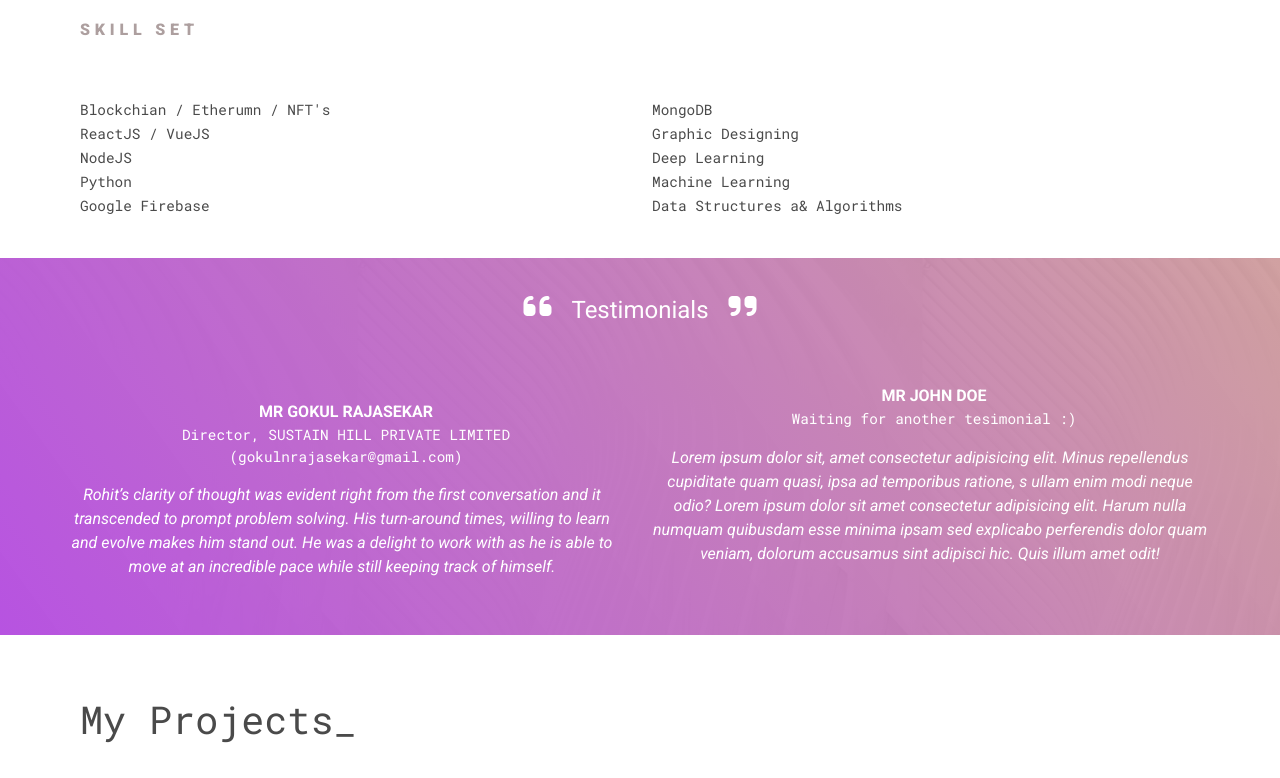
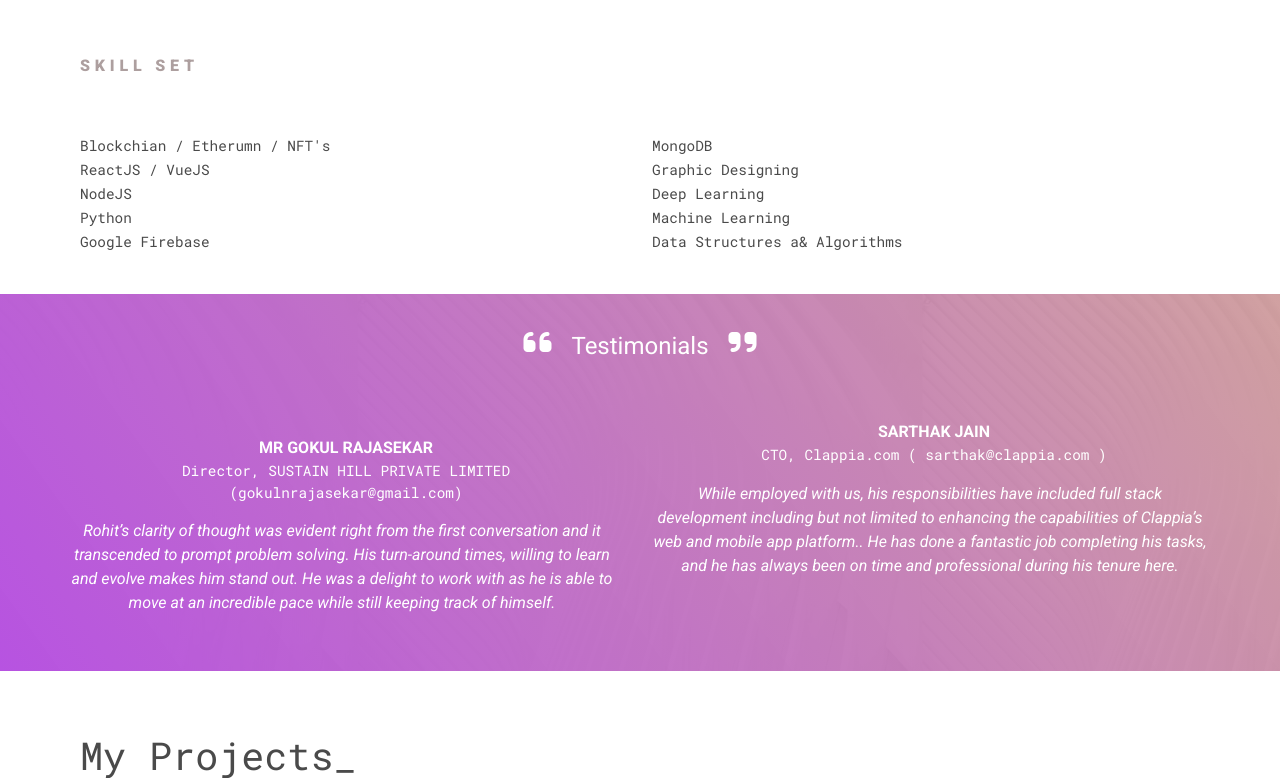
Before and after one commit to RohitKumarGit/MyPortfrolio, a website built with Vite: page index.html in a window 1280 px wide. Shown: the part 3113-3891 px from the top of the page. Built offline with nearby package versions, Linux system fonts and the light colour scheme; a script that the page names is missing; what progressbar.js would draw is missing.

Commit message:
minor changes

```diff
--- a/index.html
+++ b/index.html
@@ -3,6 +3,11 @@
   <head>
     <meta charset="UTF-8" />
     <link rel="icon" type="image/svg+xml" href="favicon.svg" />
+    <meta
+      name="description"
+      content="Rohit Kumar - Software Engineer / Full stack developer / Front end / Back End "
+    />
+    <meta property="og:title" content="Rohit Kumar - Software Engineer" />
     <meta name="viewport" content="width=device-width, initial-scale=1.0" />
     <title>Rohit Kumar / Software Engineer</title>
     <link rel="preconnect" href="https://fonts.googleapis.com" />
@@ -249,20 +254,19 @@
               <div
                 class="testimonials_box_name has-text-weight-bold is-uppercase mt-5"
               >
-                Mr John Doe
+                Sarthak Jain
               </div>
               <div class="testimonials_box_desig tiny">
-                Waiting for another tesimonial :)
+                CTO, Clappia.com ( sarthak@clappia.com )
               </div>
               <div
                 class="testimonials_box_Content pr-2 is-italic mt-4 has-text-centered"
               >
-                Lorem ipsum dolor sit, amet consectetur adipisicing elit. Minus
-                repellendus cupiditate quam quasi, ipsa ad temporibus ratione, s
-                ullam enim modi neque odio? Lorem ipsum dolor sit amet
-                consectetur adipisicing elit. Harum nulla numquam quibusdam esse
-                minima ipsam sed explicabo perferendis dolor quam veniam,
-                dolorum accusamus sint adipisci hic. Quis illum amet odit!
+                While employed with us, his responsibilities have included full
+                stack development including but not limited to enhancing the
+                capabilities of Clappia’s web and mobile app platform.. He has
+                done a fantastic job completing his tasks, and he has always
+                been on time and professional during his tenure here.
               </div>
             </div>
           </div>
--- a/src/main.ts
+++ b/src/main.ts
@@ -72,6 +72,10 @@ new Vue({
           {
             label: "Clappia.com",
             link: "http://clappia.com/",
+          },
+          {
+            label: "Experience Letter",
+            link: "https://drive.google.com/file/d/1CjnH9eRJAlN-fmWZjRcUNdltoTez67dD/view?usp=sharing",
           },
         ],
       },
```
